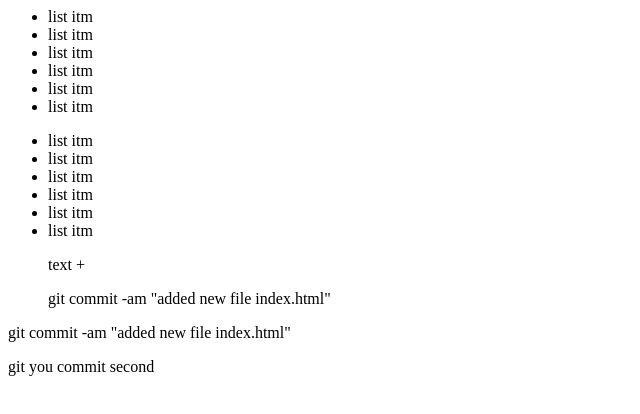
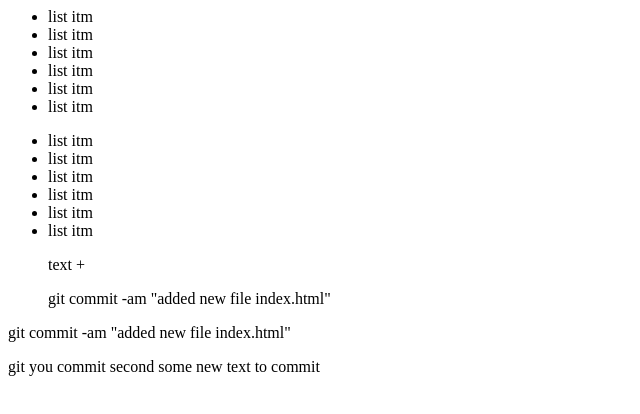
Before and after one commit to yuriy49/git_start_yura, a plain HTML site: page index.html in a window 1280 px wide. Shown: the whole page, without its empty margins (0-640 px from the left). Drawn offline with Linux system fonts and the light colour scheme.

Commit message:
some text from vim

```diff
--- a/index.html
+++ b/index.html
@@ -21,4 +21,4 @@
   </ul>
 </div>
 <p>git commit -am "added new file index.html"</p>
-<p>git you commit second</p>
+<p>git you commit second some new text to commit   </p>
```
